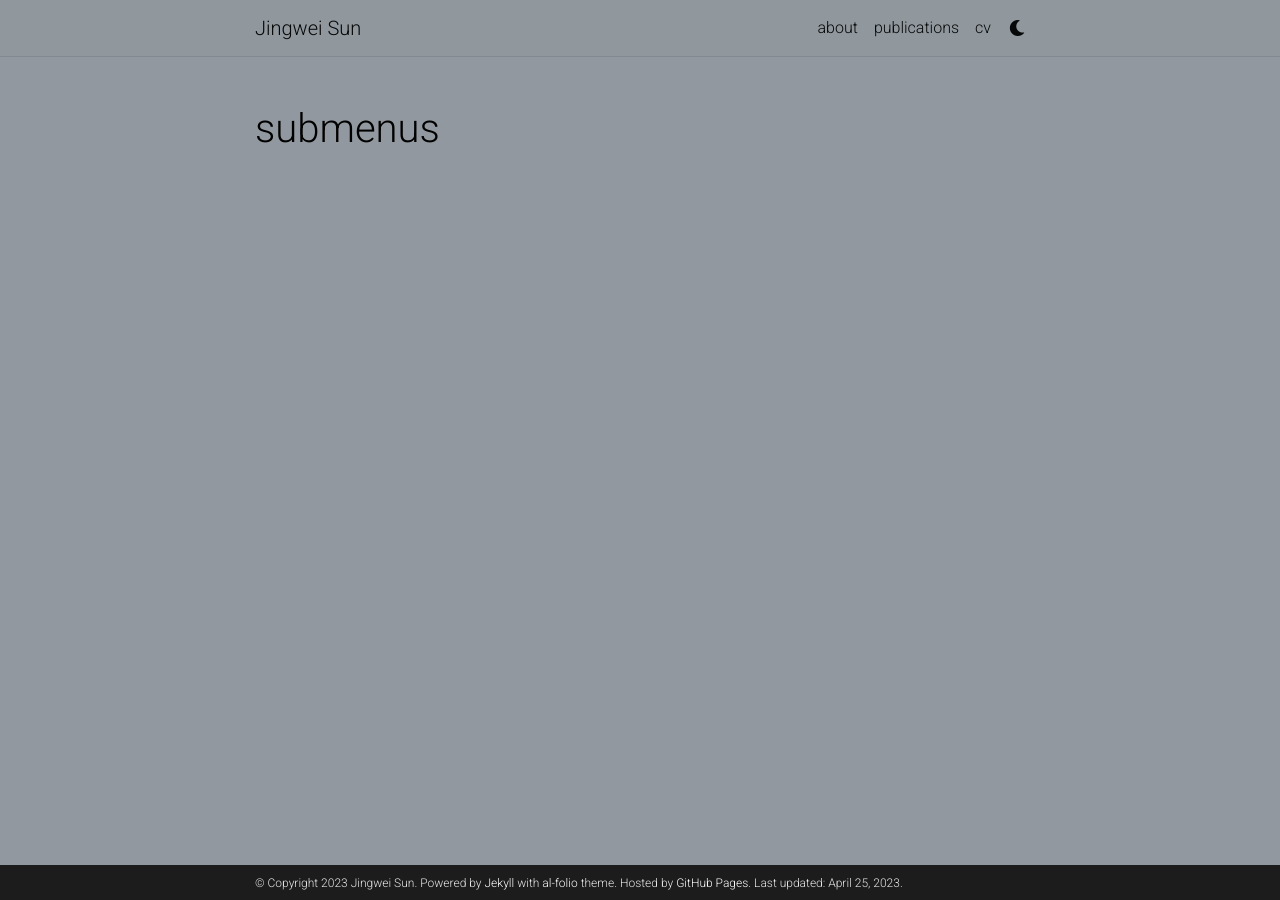
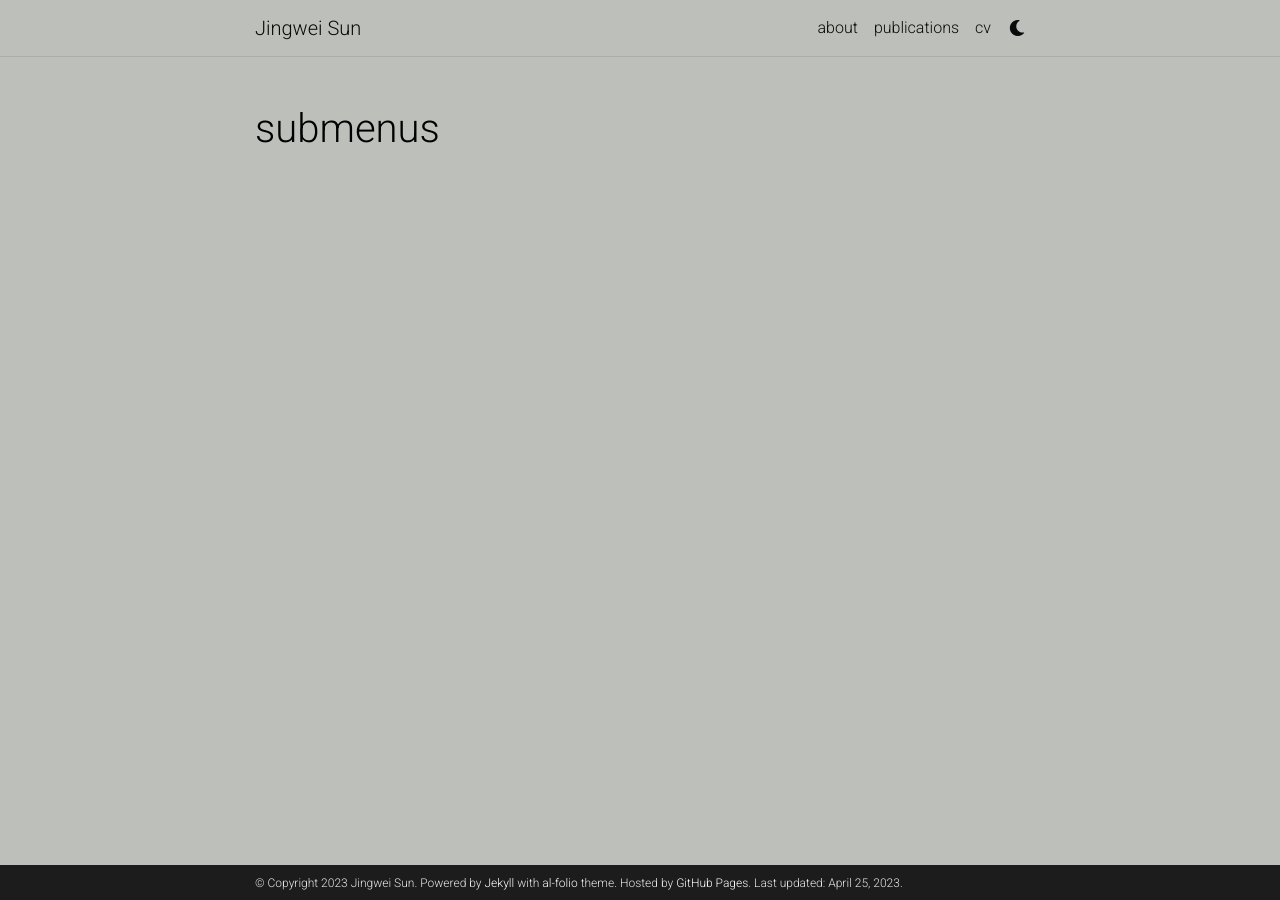
Before and after one commit to jeremy313/jeremy313.github.io, a Jekyll site: the page built from _pages/dropdown.md, in a window 1280 px wide. Built offline with Jekyll 4.4.1, drawn with Linux system fonts in a browser that asks for light colours; full-size pictures stand in for the smaller copies a plugin makes; comment, search, counter and statistics services are not loaded; a style sheet for code colours, icons or effects is not loaded.

Commit message:
change theme

```diff
--- a/_sass/_themes.scss
+++ b/_sass/_themes.scss
@@ -65,7 +65,7 @@
 // }
 
 :root {
-    --global-bg-color: #91989F;
+    --global-bg-color: #BDC0BA;
     --global-code-bg-color: #{$code-bg-color-light};
     --global-text-color: #{$black-color};
     --global-text-color-light: #{$grey-color};
```
